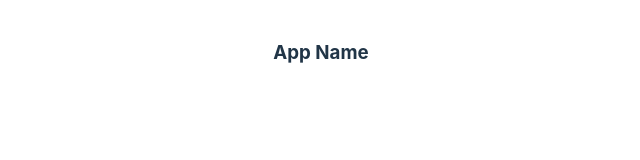
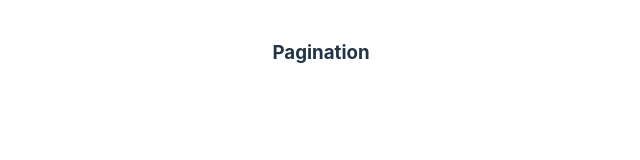
Before and after one commit to nzkks/pagination-vite, a React (Vite) app: page / in a window 1280 px wide. Shown: the top 160 px of the page, without its empty margins (319-959 px from the left). Built offline with nearby package versions, Linux system fonts and the light colour scheme.

Commit message:
install packages and name the application

```diff
--- a/index.html
+++ b/index.html
@@ -4,7 +4,7 @@
     <meta charset="UTF-8" />
     <link rel="icon" type="image/svg+xml" href="/vite.svg" />
     <meta name="viewport" content="width=device-width, initial-scale=1.0" />
-    <title>App name</title>
+    <title>Pagination</title>
   </head>
   <body>
     <div id="root"></div>
--- a/package.json
+++ b/package.json
@@ -1,5 +1,5 @@
 {
-  "name": "vite-starter",
+  "name": "pagination-vite",
   "private": true,
   "version": "0.0.0",
   "type": "module",
--- a/src/App.jsx
+++ b/src/App.jsx
@@ -3,7 +3,7 @@ import './App.css';
 function App() {
   return (
     <>
-      <h3 style={{ textAlign: 'center' }}>App Name</h3>
+      <h3 style={{ textAlign: 'center' }}>Pagination</h3>
     </>
   );
 }
```
Also changed, not shown: 2 other files (tests, documents, lock files or other folders).
